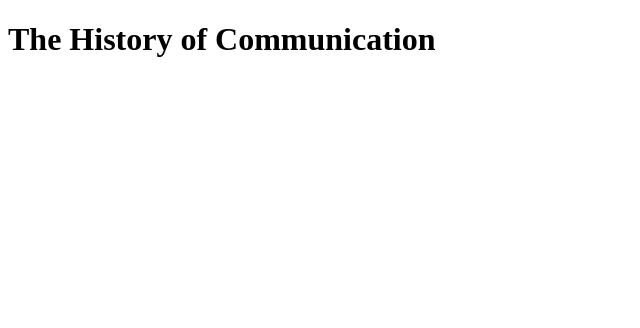
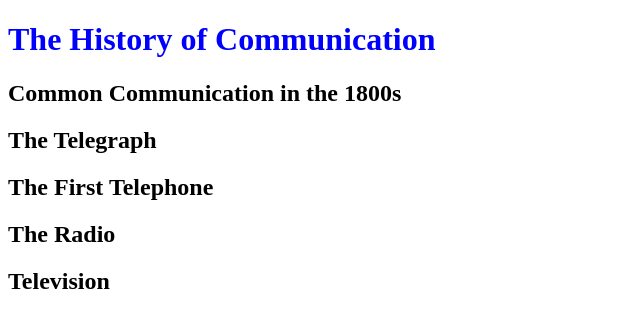
Before and after one commit to Adam-Weeks-Barnitt/mywebpage, a plain HTML site: page index.html in a window 1280 px wide. Shown: the whole page, without its empty margins (0-640 px from the left). Drawn offline with Linux system fonts and the light colour scheme.

Commit message:
Update index.html

```diff
--- a/index.html
+++ b/index.html
@@ -4,9 +4,28 @@
         <title>The History of Communication</title>
         <meta charset="utf-8">
     </head>
+
+    <style>
+
+        h1 {
+                color:rgb(0, 0, 255);
+            }
+
+    </style>
+
     <body>
 
       <h1>The History of Communication</h1>
 
+        <h2>Common Communication in the 1800s</h2>
+
+        <h2>The Telegraph</h2>
+
+        <h2>The First Telephone</h2>
+
+        <h2>The Radio</h2>
+
+        <h2>Television</h2>
+
     </body>
 </html>
```
